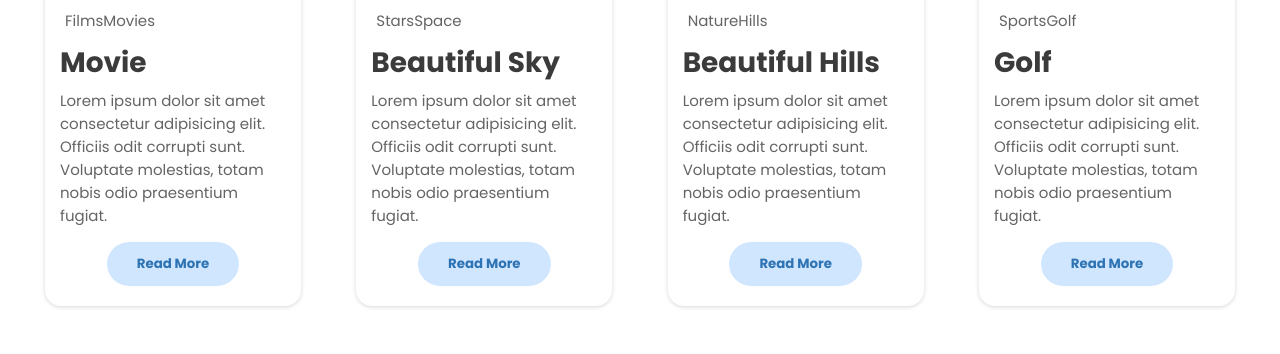
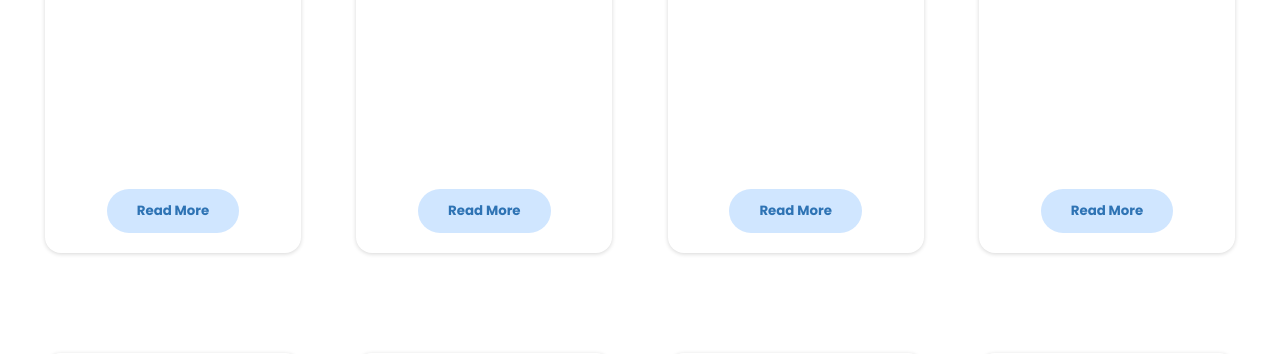
Before and after one commit to Sagnik-23/Dream_list, a Flask app: page / in a window 1280 px wide. Shown: the part 828-1182 px from the top of the page. Run offline with Flask 3, Linux system fonts and the light colour scheme; data that the repository does not hold is empty.

Commit message:
Feed css improved

```diff
--- a/static/css/home.css
+++ b/static/css/home.css
@@ -193,31 +193,52 @@
 
 .captions{
     display: flex;
-    margin: 10px 20px;
+    margin: 10px;
     color: rgb(100, 100, 100);
     font-size: 15px;
+    flex-wrap: nowrap;
+    overflow-x: auto;
 }
 
 .caption{
     padding: 3px 8px;
     border: 1px solid rgb(170, 170, 170);
     border-radius: 23px;
+    white-space: nowrap;
+    margin-top: 5px;
+    margin-left: 10px;
 }
 
 .caption:not(:first-child){
     margin-left: 10px;
 }
 
+.captions::-webkit-scrollbar {
+    display: none;
+}
+
 .heading{
     margin: 5px 15px;
     color: rgb(59, 59, 59);
     font-size: 14px;
+    white-space: nowrap;
+    overflow-x: auto;
+}
+
+.heading::-webkit-scrollbar {
+    display: none;
 }
 
 .desc{
     margin: 5px 15px;
     color: rgb(100, 100, 100);
     font-size: 15px;
+    height: 150px;
+    overflow-y: auto;
+}
+
+.desc::-webkit-scrollbar {
+    display: none;
 }
 
 .btn-1{
--- a/templates/home.html
+++ b/templates/home.html
@@ -42,100 +42,6 @@
     </div>
     <div class="content">
         <div class="cards">
-            <div class="card">
-                <div class="image">
-                    <img src="https://images.unsplash.com/photo-1440404653325-ab127d49abc1?auto=format&fit=crop&q=80&w=2070&ixlib=rb-4.0.3&ixid=M3wxMjA3fDB8MHxwaG90by1wYWdlfHx8fGVufDB8fHx8fA%3D%3D" alt="Movie" class = "card-img">
-                </div>
-                <div class="captions">
-                    <div class="caption-1">Films</div>
-                    <div class="caption-2">Movies</div>
-                </div>
-                <div class="heading">
-                    <h1>Movie</h1>
-                </div>
-                <div class="desc">
-                    Lorem ipsum dolor sit amet consectetur adipisicing elit. Officiis odit corrupti sunt. Voluptate molestias, totam nobis odio praesentium fugiat.
-                </div>
-                <div class="btn-1">
-                    <button class = "button-1">Read More</button>
-                </div>
-            </div>
-
-            <div class="card">
-                <div class="image">
-                    <img src="https://images.unsplash.com/photo-1464802686167-b939a6910659?auto=format&fit=crop&q=80&w=2050&ixlib=rb-4.0.3&ixid=M3wxMjA3fDB8MHxwaG90by1wYWdlfHx8fGVufDB8fHx8fA%3D%3D" alt="Space" class = "card-img">
-                </div>
-                <div class="captions">
-                    <div class="caption-1">Stars</div>
-                    <div class="caption-2">Space</div>
-                </div>
-                <div class="heading">
-                    <h1>Beautiful Sky</h1>
-                </div>
-                <div class="desc">
-                    Lorem ipsum dolor sit amet consectetur adipisicing elit. Officiis odit corrupti sunt. Voluptate molestias, totam nobis odio praesentium fugiat.
-                </div>
-                <div class="btn-1">
-                    <button class = "button-1">Read More</button>
-                </div>
-            </div>
-
-            <div class="card">
-                <div class="image">
-                    <img src="https://images.unsplash.com/photo-1698160540199-26ec7f574872?auto=format&fit=crop&q=80&w=2070&ixlib=rb-4.0.3&ixid=M3wxMjA3fDB8MHxwaG90by1wYWdlfHx8fGVufDB8fHx8fA%3D%3D" alt="Nature" class = "card-img">
-                </div>
-                <div class="captions">
-                    <div class="caption-1">Nature</div>
-                    <div class="caption-2">Hills</div>
-                </div>
-                <div class="heading">
-                    <h1>Beautiful Hills</h1>
-                </div>
-                <div class="desc">
-                    Lorem ipsum dolor sit amet consectetur adipisicing elit. Officiis odit corrupti sunt. Voluptate molestias, totam nobis odio praesentium fugiat.
-                </div>
-                <div class="btn-1">
-                    <button class = "button-1">Read More</button>
-                </div>
-            </div>
-
-            <div class="card">
-                <div class="image">
-                    <img src="https://images.unsplash.com/photo-1535131749006-b7f58c99034b?auto=format&fit=crop&q=80&w=2070&ixlib=rb-4.0.3&ixid=M3wxMjA3fDB8MHxwaG90by1wYWdlfHx8fGVufDB8fHx8fA%3D%3D" alt="Golf" class = "card-img">
-                </div>
-                <div class="captions">
-                    <div class="caption-1">Sports</div>
-                    <div class="caption-2">Golf</div>
-                </div>
-                <div class="heading">
-                    <h1>Golf</h1>
-                </div>
-                <div class="desc">
-                    Lorem ipsum dolor sit amet consectetur adipisicing elit. Officiis odit corrupti sunt. Voluptate molestias, totam nobis odio praesentium fugiat.
-                </div>
-                <div class="btn-1">
-                    <button class = "button-1">Read More</button>
-                </div>
-            </div>
-
-            <div class="card">
-                <div class="image">
-                    <img src="https://images.unsplash.com/photo-1542751371-adc38448a05e?auto=format&fit=crop&q=80&w=2070&ixlib=rb-4.0.3&ixid=M3wxMjA3fDB8MHxwaG90by1wYWdlfHx8fGVufDB8fHx8fA%3D%3D" alt="Gaming" class = "card-img">
-                </div>
-                <div class="captions">
-                    <div class="caption-1">Gamer</div>
-                    <div class="caption-2">Esports</div>
-                </div>
-                <div class="heading">
-                    <h1>Gaming</h1>
-                </div>
-                <div class="desc">
-                    Lorem ipsum dolor sit amet consectetur adipisicing elit. Officiis odit corrupti sunt. Voluptate molestias, totam nobis odio praesentium fugiat.
-                </div>
-                <div class="btn-1">
-                    <button class = "button-1">Read More</button>
-                </div>
-            </div>
             {% for movie_index in index %}
                 <div class="card">
                     <div class="image">
```
